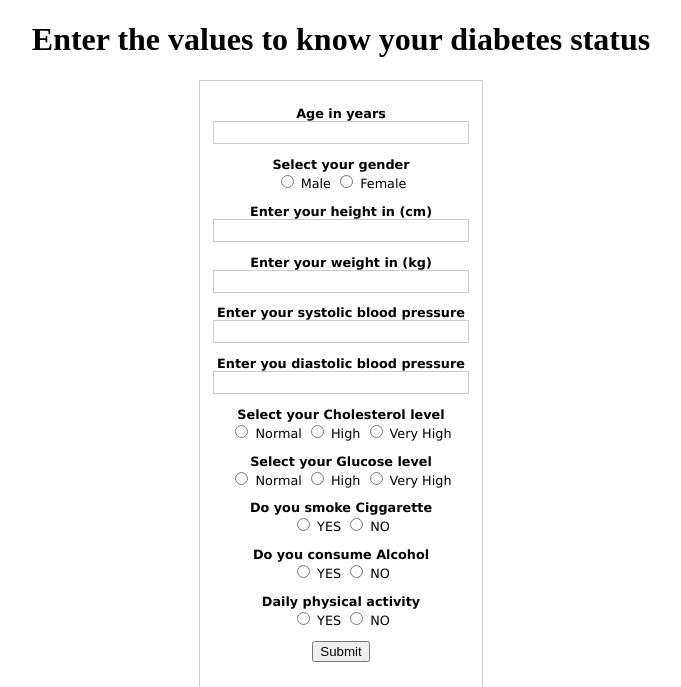
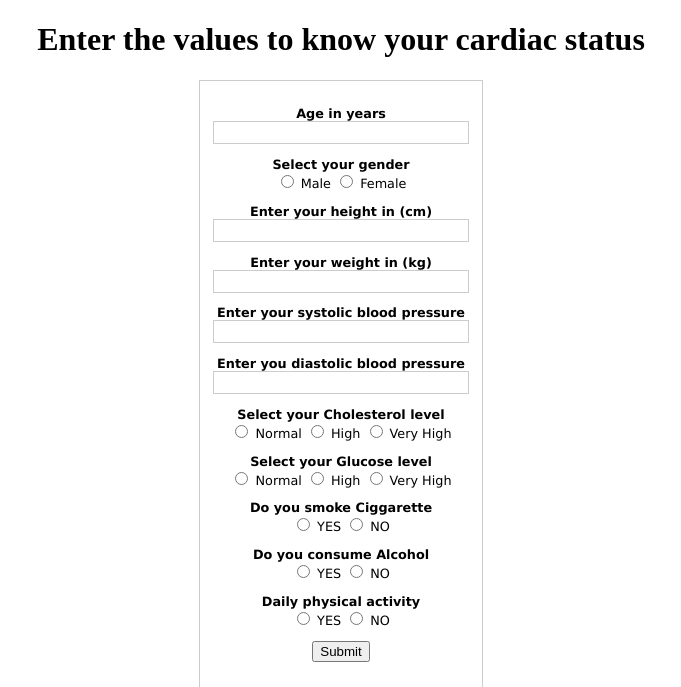
Before and after one commit to pavanis333/cardio_mlops, a Flask app: page /home in a window 1280 px wide. Shown: the top 687 px of the page, without its empty margins (299-980 px from the left). Run offline with Flask 2, Linux system fonts and the light colour scheme.

Commit message:
Update form.html

```diff
--- a/templates/form.html
+++ b/templates/form.html
@@ -7,7 +7,7 @@
     <meta http-equiv="x-ua-compatible" content="ie=edge">
     <title>Diabetes Prediction</title>
     <center>
-        <h1>Enter the values to know your diabetes status</h1>
+        <h1>Enter the values to know your cardiac status</h1>
     </center>
 
     <!-- CSS -->
```
